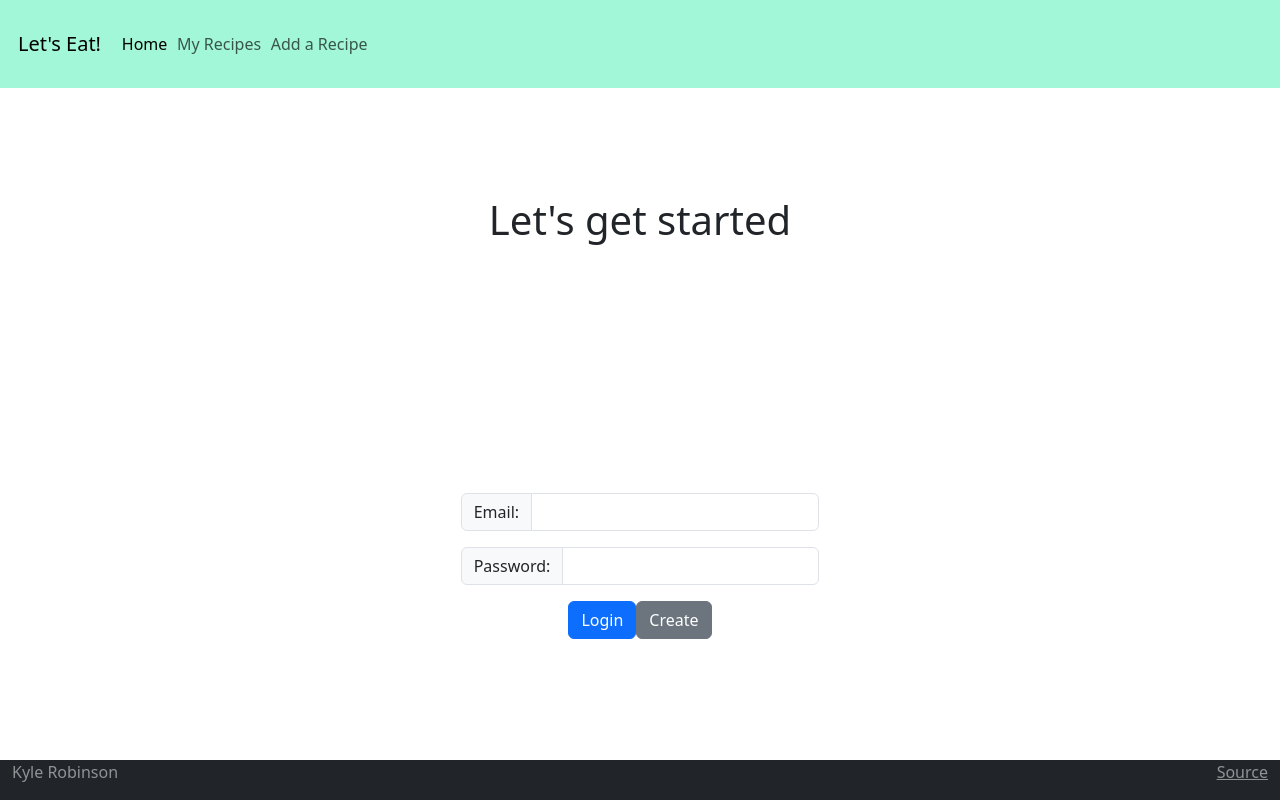
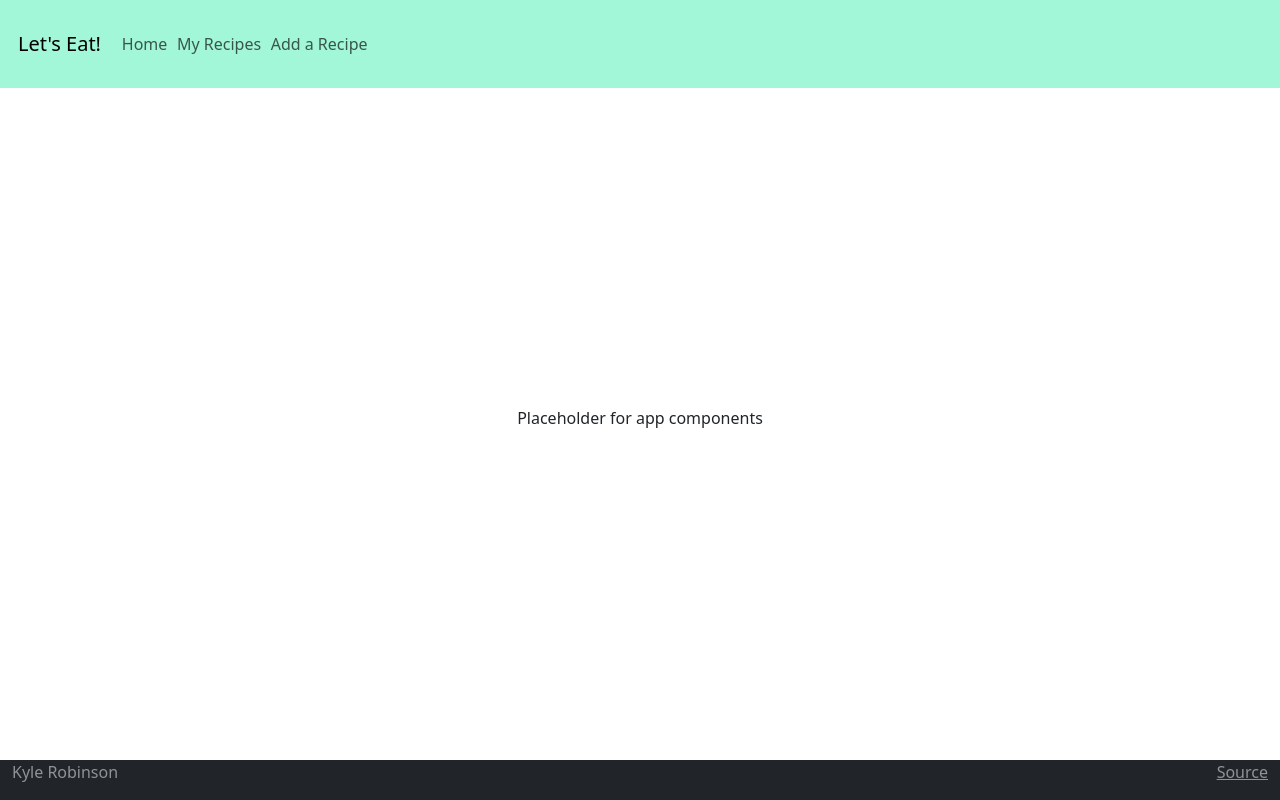
Before and after one commit to robinkyl002/cs260-startup, a React (Vite) app: page / in a window 1280 px wide. Built offline with nearby package versions, Linux system fonts and the light colour scheme.

Commit message:
changed all class references to className, changed navbar-brand element to a div, and removed content in main element to set up the app to bring in other components

```diff
--- a/src/app.jsx
+++ b/src/app.jsx
@@ -5,45 +5,33 @@ import './app.css';
 export default function App() {
   return (
     <div className='app bg-light text-dark'>
-        <header class="container-fluid">
-            <nav class="navbar fixed-top navbar-custom">
-                <div class="container-fluid">
-                    <a class="navbar-brand" href="#">Let's Eat!</a>
-                    <menu class="navbar-nav">
-                        <li class="nav-item">
-                            <a class="nav-link active" href="index.html">Home</a>
+        <header className="container-fluid">
+            <nav className="navbar fixed-top navbar-custom">
+                <div className="container-fluid">
+                    <div className="navbar-brand">Let's Eat!</div>
+                    <menu className="navbar-nav">
+                        <li className="nav-item">
+                            <a className="nav-link" href="index.html">Home</a>
                         </li>
-                        <li class="nav-item">
-                            <a class="nav-link" href="recipes.html">My Recipes</a>
+                        <li className="nav-item">
+                            <a className="nav-link" href="recipes.html">My Recipes</a>
                         </li>
-                        <li class="nav-item">
-                            <a class="nav-link" href="new.html">Add a Recipe</a>
+                        <li className="nav-item">
+                            <a className="nav-link" href="new.html">Add a Recipe</a>
                         </li>
                     </menu>
                 </div>
             </nav>
         </header>
 
-        <main class="container-fluid bg-white text-center">
-            <h1>Let's get started</h1>
-            <form method="get" action="recipes.html">
-                <div class="input-group mb-3">
-                    <span class="input-group-text" id="email">   Email:    </span>
-                    <input type="email" class="form-control" id="email" name="email" />
-                </div>
-                <div class="input-group mb-3">
-                    <span class="input-group-text" id="password">Password: </span>
-                    <input type="text" class="form-control" aria-label="password" aria-describedby="password" />
-                </div>
-                <button type="submit" class="btn btn-primary" >Login</button>
-                <button type="submit" class="btn btn-secondary">Create</button>
-            </form>
+        <main className="container-fluid bg-white text-center">
+            Placeholder for app components
         </main>
 
-        <footer class="bg-dark text-white-50">
-            <div class="container-fluid">
-                <span class="text-reset">Kyle Robinson</span>
-                <a class="text-reset" href="https://github.com/robinkyl002/cs260-startup/tree/main">Source</a>
+        <footer className="bg-dark text-white-50">
+            <div className="container-fluid">
+                <span className="text-reset">Kyle Robinson</span>
+                <a className="text-reset" href="https://github.com/robinkyl002/cs260-startup/tree/main">Source</a>
             </div>
         </footer>
     </div>
```
